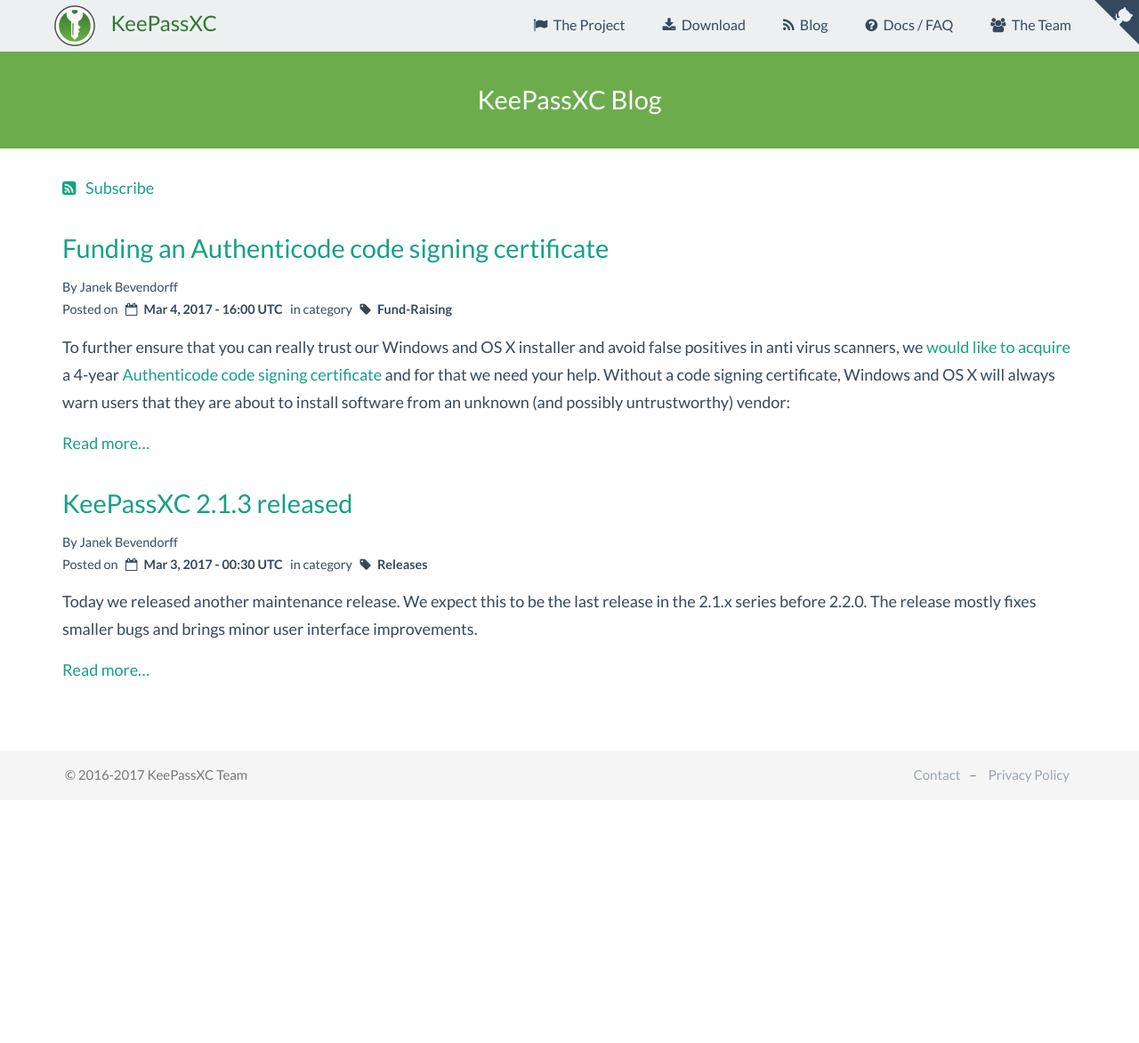
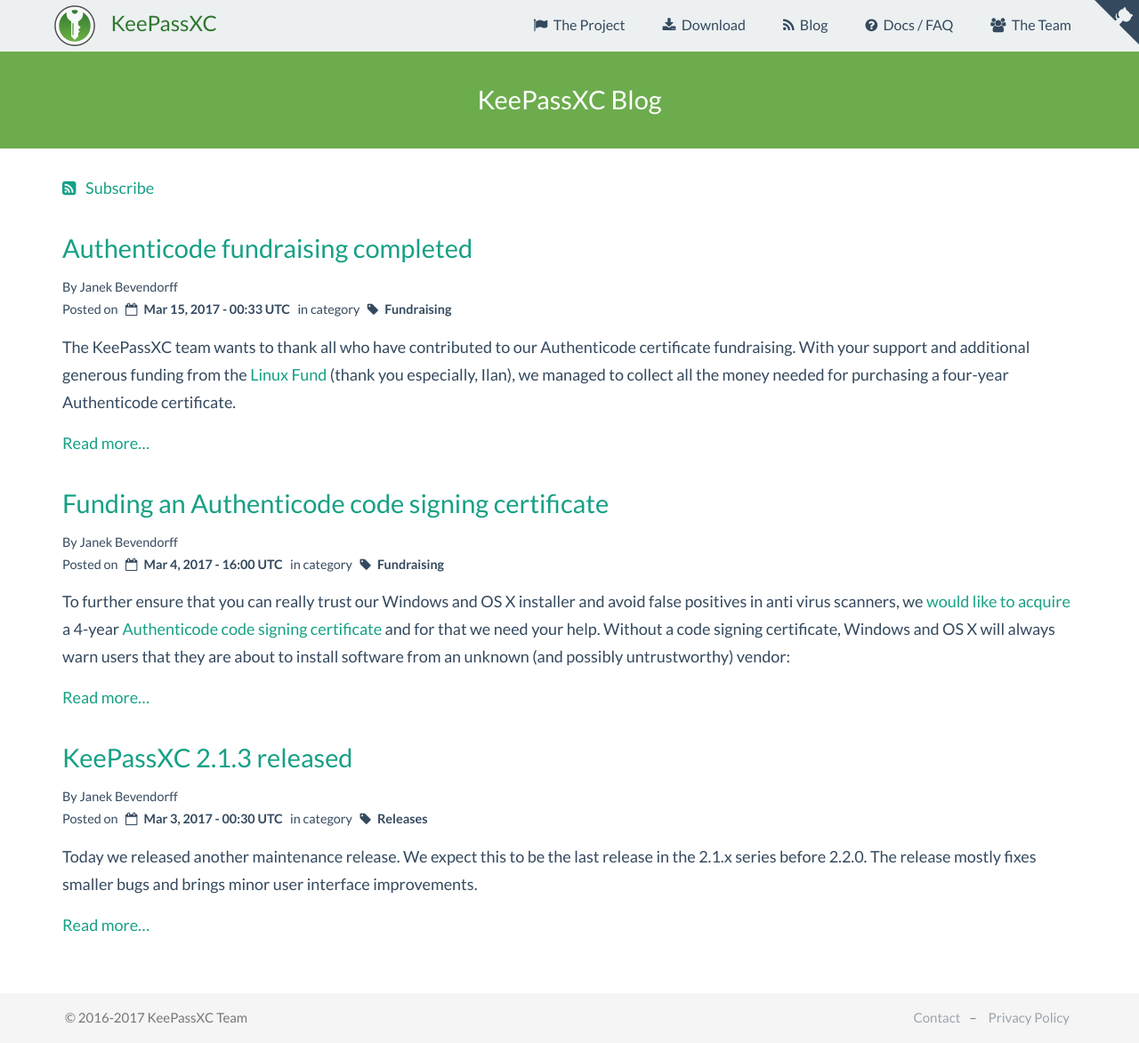
Before and after one commit to keepassxreboot/keepassxc-org, a Jekyll site: the page built from blog/index.html, in a window 1280 px wide. Shown: the whole page at 89% size. Built offline with Jekyll 4.4.1, drawn with Linux system fonts in a browser that asks for light colours; comment, search, counter and statistics services are not loaded; before the commit the page ends 900 px from its top, so only the background shows below that.

Commit message:
Fundraising complete blog post

```diff
--- a/blog/_posts/2017-03-04-authenticode-cert.md
+++ b/blog/_posts/2017-03-04-authenticode-cert.md
@@ -2,7 +2,7 @@
 layout: blog
 title:  "Funding an Authenticode code signing certificate"
 date:   2017-03-04 17:00 +0100
-category: "Fund-Raising"
+category: "Fundraising"
 permalink: /:path/
 author: Janek Bevendorff
 ---
--- /dev/null
+++ b/blog/_posts/2017-03-15-fundraising-complete.md
@@ -0,0 +1,19 @@
+---
+layout: blog
+title:  "Authenticode fundraising completed"
+date:   2017-03-15 01:33 +0100
+category: "Fundraising"
+permalink: /:path/
+author: Janek Bevendorff
+---
+
+The KeePassXC team wants to thank all who have contributed to our Authenticode certificate fundraising. With your
+support and additional generous funding from the [Linux Fund](http://www.linuxfund.org/) (thank you especially,
+Ilan), we managed to collect all the money needed for purchasing a four-year Authenticode certificate.
+
+The certificate has already been ordered and will be used to sign our next Windows and OS X releases. This will allow
+you to easily verify authenticity and integrity of our binary release and prevents warnings about potentially untrusted
+software during installation on both platforms. It also allows you to run KeePassXC on systems with a high security
+policy which prevents execution of unsigned applications (e.g. AppLocker).
+
+We will of course continue to ship our GPG signatures in addition to the new signed binaries.
```
